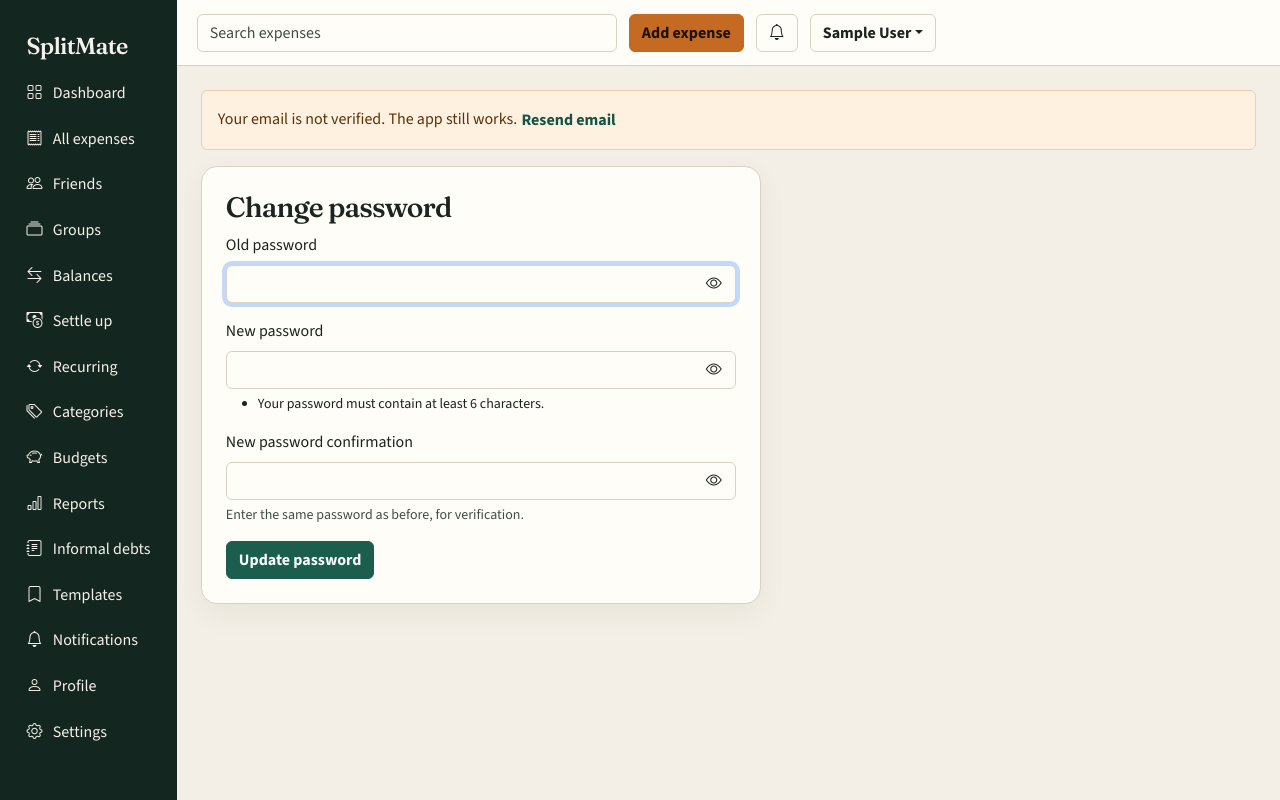
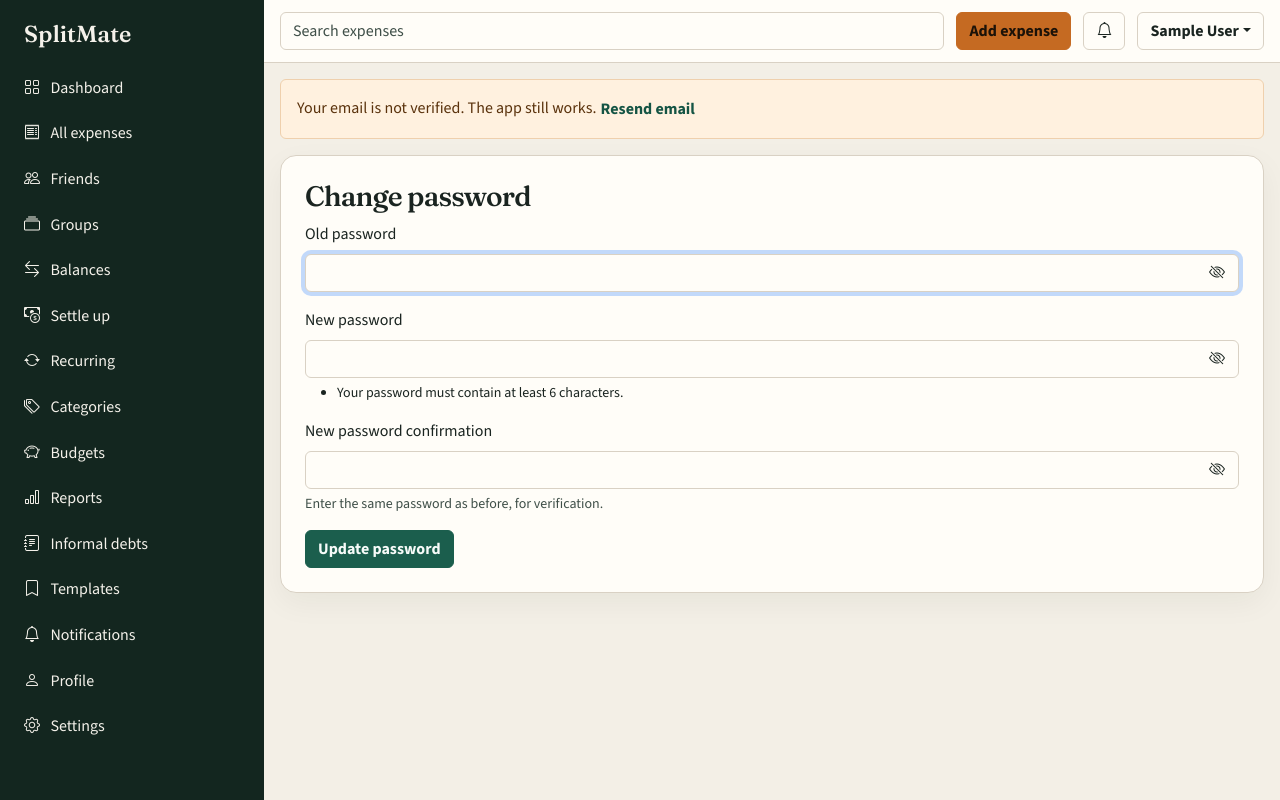
Before and after one commit to Ganesh2325/SplitMate, a Django app: page /accounts/password/ in a window 1280 px wide. Run offline with Django 5.2, Linux system fonts and the light colour scheme; the visitor is signed in with stand-in values (Sample User, id 1); data that the repository does not hold is empty.

Commit message:
Send welcome mail through Gmail and fit the sidebar layout to the screen.

```diff
--- a/apps/accounts/urls.py
+++ b/apps/accounts/urls.py
@@ -28,8 +28,8 @@ urlpatterns = [
         auth_views.PasswordResetCompleteView.as_view(template_name="accounts/password_reset_complete.html"),
         name="password_reset_complete",
     ),
+    path("accounts/verify-email/resend/", views.resend_verification, name="resend_verification"),
     path("accounts/verify-email/<str:token>/", views.verify_email_view, name="verify"),
-    path("accounts/verify-email/resend/", views.resend_verification, name="resend_verification"),
     path("accounts/profile/", views.profile, name="profile"),
     path("accounts/settings/", views.settings_view, name="settings"),
     path("accounts/password/", views.change_password, name="password"),
--- a/apps/accounts/views.py
+++ b/apps/accounts/views.py
@@ -1,7 +1,10 @@
+from smtplib import SMTPException
+
 from django.contrib import messages
 from django.contrib.auth import update_session_auth_hash
 from django.contrib.auth.decorators import login_required
 from django.contrib.auth.views import LoginView, PasswordResetConfirmView, PasswordResetView
+from django.core.mail import BadHeaderError
 from django.urls import reverse_lazy
 from django.http import FileResponse, Http404
 from django.shortcuts import get_object_or_404, redirect, render
@@ -36,6 +39,16 @@ class SplitMatePasswordResetView(PasswordResetView):
     success_url = reverse_lazy("accounts:password_reset_done")
     form_class = StyledPasswordResetForm
 
+    def form_valid(self, form):
+        try:
+            return super().form_valid(form)
+        except (SMTPException, OSError, BadHeaderError):
+            form.add_error(
+                None,
+                "SplitMate could not send the email through Gmail. Check the connection and try again.",
+            )
+            return self.form_invalid(form)
+
 
 class SplitMatePasswordResetConfirmView(PasswordResetConfirmView):
     template_name = "accounts/password_reset_confirm.html"
@@ -63,7 +76,7 @@ def register(request):
     form = RegisterForm(request.POST or None)
     if request.method == "POST" and form.is_valid():
         user = form.save()
-        prepare_new_user(user)
+        prepare_new_user(user, request=request)
         messages.success(
             request,
             "Your account is ready. Log in with the same username and password to open your dashboard.",
@@ -88,9 +101,13 @@ def resend_verification(request):
     if request.user.email_verified_at:
         messages.info(request, "Your email is already verified.")
     else:
-        send_verification(request.user)
-        messages.success(request, "If email delivery is available, a new verification link was sent.")
-    return redirect("accounts:profile")
+        try:
+            send_verification(request.user, request=request)
+        except Exception:
+            messages.error(request, "SplitMate could not send the verification email. Try again in a moment.")
+        else:
+            messages.success(request, f"A verification link was sent to {request.user.email}.")
+    return redirect("reports:dashboard")
 
 
 @login_required
@@ -102,8 +119,12 @@ def profile(request):
         if user.email != previous_email:
             user.email_verified_at = None
             user.save(update_fields=["email_verified_at"])
-            send_verification(user)
-            messages.info(request, "Verify the new email address. The link is printed to the console in local development.")
+            try:
+                send_verification(user, request=request)
+            except Exception:
+                messages.error(request, "The new email was saved, but the verification message could not be sent.")
+            else:
+                messages.info(request, f"Verify the new email address. A link was sent to {user.email}.")
         messages.success(request, "Profile saved.")
         return redirect("accounts:profile")
     return render(request, "accounts/profile.html", {"form": form})
--- a/static/css/app.css
+++ b/static/css/app.css
@@ -55,12 +55,16 @@
   color-scheme: dark;
 }
 
+html, body { height: 100%; }
+
 body {
   background: var(--sm-paper);
   color: var(--sm-ink);
   font-family: "Source Sans 3", "Segoe UI", sans-serif;
-  min-height: 100vh;
+  min-height: 100%;
 }
+
+body:has(.app-shell) { overflow: hidden; }
 
 h1, h2, h3, .brand-mark {
   font-family: Fraunces, Georgia, serif;
@@ -103,17 +107,40 @@ a:not(.btn):focus {
 
 .skip-link:focus { top: 1rem; }
 
-.app-shell { display: flex; min-height: 100vh; }
+.app-shell {
+  display: flex;
+  align-items: stretch;
+  height: 100vh;
+  height: 100dvh;
+  min-height: 0;
+  overflow: hidden;
+}
 
 .sidebar {
+  --sidebar-width: 16.5rem;
   width: var(--sidebar-width);
+  flex: 0 0 var(--sidebar-width);
+  align-self: stretch;
   background: #13261f;
   color: #f4f1ea;
-  padding: 1.25rem 0.9rem;
-  position: sticky;
-  top: 0;
-  height: 100vh;
+  padding: 0.85rem 0.75rem;
+  height: 100%;
+  max-height: 100%;
+  min-height: 0;
   flex-direction: column;
+  overflow: hidden;
+  transition: width 0.28s ease, flex-basis 0.28s ease, padding 0.28s ease;
+}
+
+.sidebar nav {
+  flex: 1 1 auto;
+  min-height: 0;
+  overflow-y: auto;
+}
+
+.app-shell.sidebar-collapsed .sidebar {
+  --sidebar-width: 4.75rem;
+  transform: none;
 }
 
 .sidebar a,
@@ -134,31 +161,95 @@ a:not(.btn):focus {
 
 .brand-mark { font-size: 1.45rem; padding: 0.2rem 0.75rem 1rem; }
 
+.sidebar-brand {
+  display: flex;
+  align-items: center;
+  gap: 0.65rem;
+  width: 100%;
+  margin: 0 0 0.85rem;
+  padding: 0.45rem 0.75rem;
+  border: 0;
+  border-radius: 0.7rem;
+  background: transparent;
+  color: #f4f1ea;
+  font-family: Fraunces, Georgia, serif;
+  font-size: 1.45rem;
+  line-height: 1.1;
+  text-align: left;
+}
+
+.sidebar-brand:hover,
+.sidebar-brand:focus {
+  background: rgba(255, 255, 255, 0.1);
+  color: #ffffff;
+}
+
+.brand-mini { display: none; font-size: 1.25rem; }
+
+.app-shell.sidebar-collapsed .brand-word,
+.app-shell.sidebar-collapsed .nav-label { display: none; }
+
+.app-shell.sidebar-collapsed .brand-mini { display: inline-block; }
+
+.app-shell.sidebar-collapsed .sidebar-brand,
+.app-shell.sidebar-collapsed .sidebar a { justify-content: center; }
+
 .brand-mark-public {
   color: var(--sm-ink);
   padding: 0;
   text-decoration: none;
 }
 
-.app-main { flex: 1; min-width: 0; }
+.app-main {
+  flex: 1 1 auto;
+  display: flex;
+  flex-direction: column;
+  min-width: 0;
+  max-width: 100%;
+  height: 100%;
+  min-height: 0;
+  overflow: hidden;
+}
 
 .topbar {
   display: flex;
+  flex: 0 0 auto;
+  flex-wrap: wrap;
   gap: 0.75rem;
   align-items: center;
-  padding: 0.85rem 1.25rem;
+  width: 100%;
+  max-width: 100%;
+  padding: 0.75rem 1rem;
   border-bottom: 1px solid var(--sm-line);
   background: var(--sm-card);
-  position: sticky;
-  top: 0;
   z-index: 20;
 }
 
-.topbar .search { flex: 1; max-width: 420px; }
+.topbar .search { flex: 1 1 auto; min-width: 0; max-width: none; }
 
-.content { padding: 1.5rem; }
 
-.public-wrap { margin: -1.5rem; }
+.content {
+  flex: 1 1 auto;
+  min-height: 0;
+  min-width: 0;
+  width: 100%;
+  max-width: 100%;
+  overflow: auto;
+  padding: 1rem;
+}
+
+.content .panel,
+.content .row,
+.content .table-responsive,
+.content form,
+.content .list-group {
+  width: 100%;
+  max-width: 100%;
+}
+
+.content .panel { max-width: none !important; }
+
+.public-wrap { margin: -1rem; }
 
 .card, .panel, .dropdown-menu, .list-group-item, .offcanvas {
   background: var(--sm-card);
@@ -329,7 +420,8 @@ a:not(.btn):focus {
 }
 
 .legal-copy {
-  max-width: 760px;
+  width: 100%;
+  max-width: none;
 }
 
 .legal-copy h2 {
@@ -361,7 +453,7 @@ a:not(.btn):focus {
   border-color: var(--sm-line);
 }
 
-.empty-state { padding: 2.5rem 1rem; text-align: center; color: var(--sm-muted); }
+.empty-state { padding: 1rem 0.5rem; text-align: center; color: var(--sm-muted); }
 
 .hero {
   padding: 4.5rem 1.5rem;
@@ -423,7 +515,7 @@ form[data-method="itemized"] .split-percent,
 form[data-method="itemized"] .split-weight { display: none; }
 
 @media (max-width: 991.98px) {
-  .sidebar { display: none !important; }
+  aside.sidebar { display: none !important; }
   .content { padding: 1rem; }
   .public-wrap { margin: -1rem; }
 }
--- a/static/js/app.js
+++ b/static/js/app.js
@@ -12,16 +12,33 @@
     apply(root.dataset.themePreference || "system");
   });
 
+  const shell = document.querySelector(".app-shell");
+  const sidebarToggle = document.querySelector("[data-sidebar-toggle]");
+  if (shell && sidebarToggle) {
+    const setSidebar = function (collapsed) {
+      shell.classList.toggle("sidebar-collapsed", collapsed);
+      sidebarToggle.setAttribute("aria-expanded", collapsed ? "false" : "true");
+      sidebarToggle.setAttribute("aria-label", collapsed ? "Show menu" : "Hide menu");
+    };
+    setSidebar(localStorage.getItem("splitmate-sidebar") === "hidden");
+    sidebarToggle.addEventListener("click", function () {
+      const collapsed = !shell.classList.contains("sidebar-collapsed");
+      setSidebar(collapsed);
+      localStorage.setItem("splitmate-sidebar", collapsed ? "hidden" : "shown");
+    });
+  }
+
   document.querySelectorAll("[data-password-toggle]").forEach(function (button) {
     button.addEventListener("click", function () {
       const input = button.parentElement.querySelector("input");
       if (!input) return;
-      const show = input.type === "password";
-      input.type = show ? "text" : "password";
-      button.setAttribute("aria-pressed", show ? "true" : "false");
-      button.setAttribute("aria-label", show ? "Hide password" : "Show password");
+      const hidden = input.type === "password";
+      input.type = hidden ? "text" : "password";
+      const nowHidden = input.type === "password";
+      button.setAttribute("aria-pressed", nowHidden ? "false" : "true");
+      button.setAttribute("aria-label", nowHidden ? "Show password" : "Hide password");
       const icon = button.querySelector("i");
-      if (icon) icon.className = show ? "bi bi-eye-slash" : "bi bi-eye";
+      if (icon) icon.className = nowHidden ? "bi bi-eye-slash" : "bi bi-eye";
     });
   });
 
--- a/templates/base.html
+++ b/templates/base.html
@@ -10,14 +10,17 @@
   <link rel="stylesheet" href="https://cdn.jsdelivr.net/npm/bootstrap-icons@1.11.3/font/bootstrap-icons.min.css">
   <link rel="preconnect" href="https://fonts.googleapis.com">
   <link rel="stylesheet" href="https://fonts.googleapis.com/css2?family=Fraunces:opsz,wght@9..144,560;9..144,650&family=Source+Sans+3:wght@400;600;700&display=swap">
-  <link rel="stylesheet" href="{% static 'css/app.css' %}?v=5">
+  <link rel="stylesheet" href="{% static 'css/app.css' %}?v=9">
 </head>
 <body>
   <a class="skip-link" href="#main">Skip to content</a>
   {% if user.is_authenticated %}
   <div class="app-shell">
     <aside class="sidebar d-none d-lg-flex">
-      <a class="brand-mark" href="{% url 'reports:dashboard' %}">SplitMate</a>
+      <button class="sidebar-brand" type="button" data-sidebar-toggle aria-expanded="true" aria-label="Hide menu">
+        <i class="bi bi-chevron-right brand-mini" aria-hidden="true"></i>
+        <span class="brand-word">SplitMate</span>
+      </button>
       {% include "includes/nav.html" %}
     </aside>
     <div class="app-main">
@@ -80,6 +83,6 @@
   {% endif %}
   <script src="https://cdn.jsdelivr.net/npm/bootstrap@5.3.3/dist/js/bootstrap.bundle.min.js"></script>
   <script src="https://cdn.jsdelivr.net/npm/chart.js@4.4.1/dist/chart.umd.min.js"></script>
-  <script src="{% static 'js/app.js' %}?v=5"></script>
+  <script src="{% static 'js/app.js' %}?v=7"></script>
 </body>
 </html>
--- a/templates/includes/form_fields.html
+++ b/templates/includes/form_fields.html
@@ -18,7 +18,7 @@
   <div class="password-field">
     {{ field }}
     <button class="password-toggle" type="button" data-password-toggle aria-label="Show password" aria-pressed="false">
-      <i class="bi bi-eye" aria-hidden="true"></i>
+      <i class="bi bi-eye-slash" aria-hidden="true"></i>
     </button>
   </div>
   {% else %}
--- a/templates/includes/nav.html
+++ b/templates/includes/nav.html
@@ -1,17 +1,17 @@
 <nav class="d-flex flex-column gap-1" aria-label="Primary">
-  <a class="{% if request.resolver_match.namespace == 'reports' and request.resolver_match.url_name == 'dashboard' %}active{% endif %}" href="{% url 'reports:dashboard' %}"><i class="bi bi-grid"></i> Dashboard</a>
-  <a class="{% if request.resolver_match.namespace == 'expenses' and request.resolver_match.url_name == 'list' %}active{% endif %}" href="{% url 'expenses:list' %}"><i class="bi bi-receipt"></i> All expenses</a>
-  <a href="{% url 'friends:list' %}"><i class="bi bi-people"></i> Friends</a>
-  <a href="{% url 'groups:list' %}"><i class="bi bi-collection"></i> Groups</a>
-  <a href="{% url 'settlements:balances' %}"><i class="bi bi-arrow-left-right"></i> Balances</a>
-  <a href="{% url 'settlements:settle' %}"><i class="bi bi-cash-coin"></i> Settle up</a>
-  <a href="{% url 'recurring:list' %}"><i class="bi bi-arrow-repeat"></i> Recurring</a>
-  <a href="{% url 'categories:list' %}"><i class="bi bi-tags"></i> Categories</a>
-  <a href="{% url 'budgets:list' %}"><i class="bi bi-piggy-bank"></i> Budgets</a>
-  <a href="{% url 'reports:home' %}"><i class="bi bi-bar-chart"></i> Reports</a>
-  <a href="{% url 'settlements:debts' %}"><i class="bi bi-journal-text"></i> Informal debts</a>
-  <a href="{% url 'expenses:templates' %}"><i class="bi bi-bookmark"></i> Templates</a>
-  <a href="{% url 'notifications:list' %}"><i class="bi bi-bell"></i> Notifications</a>
-  <a href="{% url 'accounts:profile' %}"><i class="bi bi-person"></i> Profile</a>
-  <a href="{% url 'accounts:settings' %}"><i class="bi bi-gear"></i> Settings</a>
+  <a class="{% if request.resolver_match.namespace == 'reports' and request.resolver_match.url_name == 'dashboard' %}active{% endif %}" href="{% url 'reports:dashboard' %}"><i class="bi bi-grid"></i><span class="nav-label">Dashboard</span></a>
+  <a class="{% if request.resolver_match.namespace == 'expenses' and request.resolver_match.url_name == 'list' %}active{% endif %}" href="{% url 'expenses:list' %}"><i class="bi bi-receipt"></i><span class="nav-label">All expenses</span></a>
+  <a href="{% url 'friends:list' %}"><i class="bi bi-people"></i><span class="nav-label">Friends</span></a>
+  <a href="{% url 'groups:list' %}"><i class="bi bi-collection"></i><span class="nav-label">Groups</span></a>
+  <a href="{% url 'settlements:balances' %}"><i class="bi bi-arrow-left-right"></i><span class="nav-label">Balances</span></a>
+  <a href="{% url 'settlements:settle' %}"><i class="bi bi-cash-coin"></i><span class="nav-label">Settle up</span></a>
+  <a href="{% url 'recurring:list' %}"><i class="bi bi-arrow-repeat"></i><span class="nav-label">Recurring</span></a>
+  <a href="{% url 'categories:list' %}"><i class="bi bi-tags"></i><span class="nav-label">Categories</span></a>
+  <a href="{% url 'budgets:list' %}"><i class="bi bi-piggy-bank"></i><span class="nav-label">Budgets</span></a>
+  <a href="{% url 'reports:home' %}"><i class="bi bi-bar-chart"></i><span class="nav-label">Reports</span></a>
+  <a href="{% url 'settlements:debts' %}"><i class="bi bi-journal-text"></i><span class="nav-label">Informal debts</span></a>
+  <a href="{% url 'expenses:templates' %}"><i class="bi bi-bookmark"></i><span class="nav-label">Templates</span></a>
+  <a href="{% url 'notifications:list' %}"><i class="bi bi-bell"></i><span class="nav-label">Notifications</span></a>
+  <a href="{% url 'accounts:profile' %}"><i class="bi bi-person"></i><span class="nav-label">Profile</span></a>
+  <a href="{% url 'accounts:settings' %}"><i class="bi bi-gear"></i><span class="nav-label">Settings</span></a>
 </nav>
```
Also changed, not shown: apps/accounts/services.py (+78 -15 lines), apps/accounts/tests/test_auth.py (+24 -1 lines), config/settings.py (+9 -7 lines), README.md, static/images/welcome-cover.jpg (added), 1 other file.
